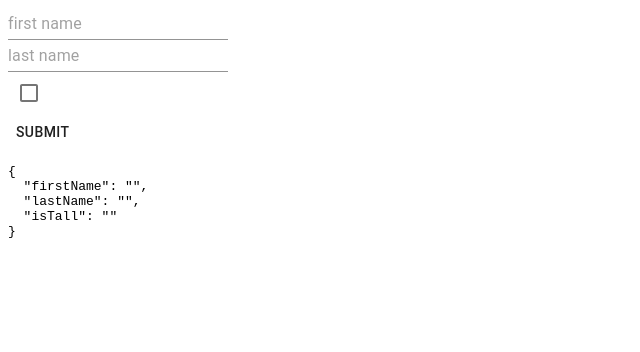
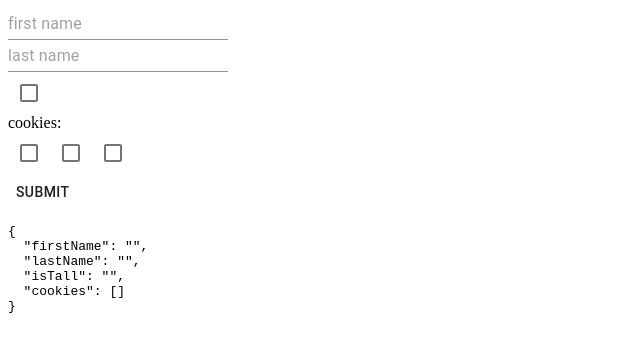
Before and after one commit to KIM-JUNHO/formik2, a React (Create React App) app: page / in a window 1280 px wide. Shown: the top 352 px of the page, without its empty margins (0-640 px from the left). Built offline with nearby package versions, Linux system fonts and the light colour scheme.

Commit message:
multi checkbox

```diff
--- a/src/App.tsx
+++ b/src/App.tsx
@@ -6,7 +6,12 @@
   return (
     <div>
       <Formik
-        initialValues={{ firstName: '', lastName: '', isTall: '' }}
+        initialValues={{
+          firstName: '',
+          lastName: '',
+          isTall: '',
+          cookies: []
+        }}
         onSubmit={(data, { setSubmitting }) => {
           setSubmitting(true);
           // make async call
@@ -31,6 +36,25 @@
               />
             </div>
             <Field name="isTall" type="checkbox" as={Checkbox}></Field>
+            <div>cookies:</div>
+            <Field
+              name="cookies"
+              type="checkbox"
+              value="chocolate chip"
+              as={Checkbox}
+            ></Field>
+            <Field
+              name="cookies"
+              type="checkbox"
+              value="snickerdoodle"
+              as={Checkbox}
+            ></Field>
+            <Field
+              name="cookies"
+              type="checkbox"
+              value="sugar"
+              as={Checkbox}
+            ></Field>
             <div>
               <Button disabled={isSubmitting} type="submit">
                 submit
```
